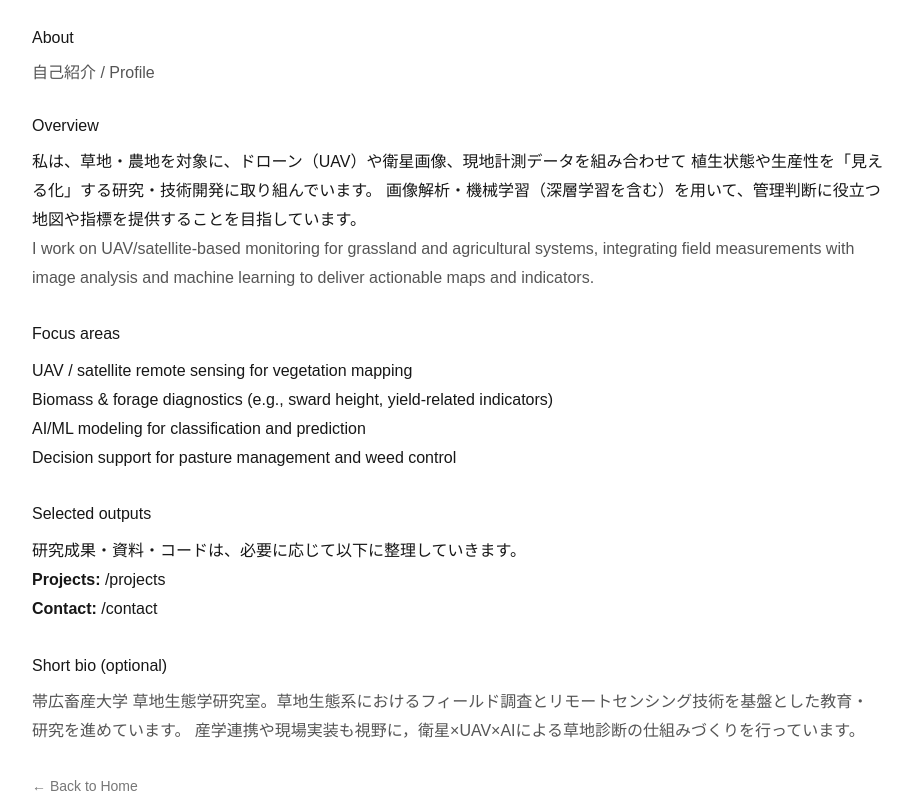
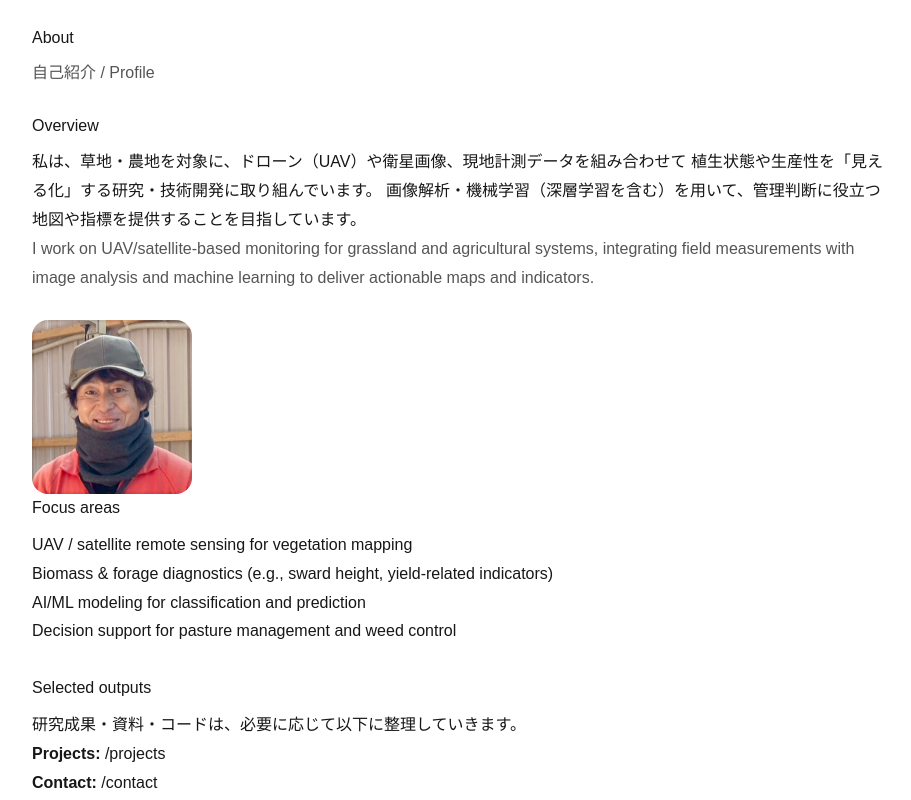
Before and after one commit to kamuken2025/KensukeWeb, a Next.js app: page /about in a window 1280 px wide. Shown: the top 800 px of the page, without its empty margins (182-1093 px from the left). Built offline with nearby package versions, Linux system fonts and the light colour scheme.

Commit message:
add profile photo

```diff
--- a/app/about/page.tsx
+++ b/app/about/page.tsx
@@ -1,3 +1,4 @@
+import Image from "next/image";
 import Link from "next/link";
 
 export default function AboutPage() {
@@ -22,6 +23,15 @@ export default function AboutPage() {
           integrating field measurements with image analysis and machine learning to deliver actionable maps and indicators.
         </p>
       </section>
+
+	  <Image
+		src="/profile_KK_20251003.jpg"
+		alt="Kensuke Kawamura"
+		width={160}
+		height={200}
+		style={{ borderRadius: 16, objectFit: "cover" }}
+		priority
+	　/>
 
       <section style={{ marginBottom: 28 }}>
         <h2 style={{ marginBottom: 8 }}>Focus areas</h2>
```
Also changed, not shown: public/profile_KK_20251003.jpg (added).
